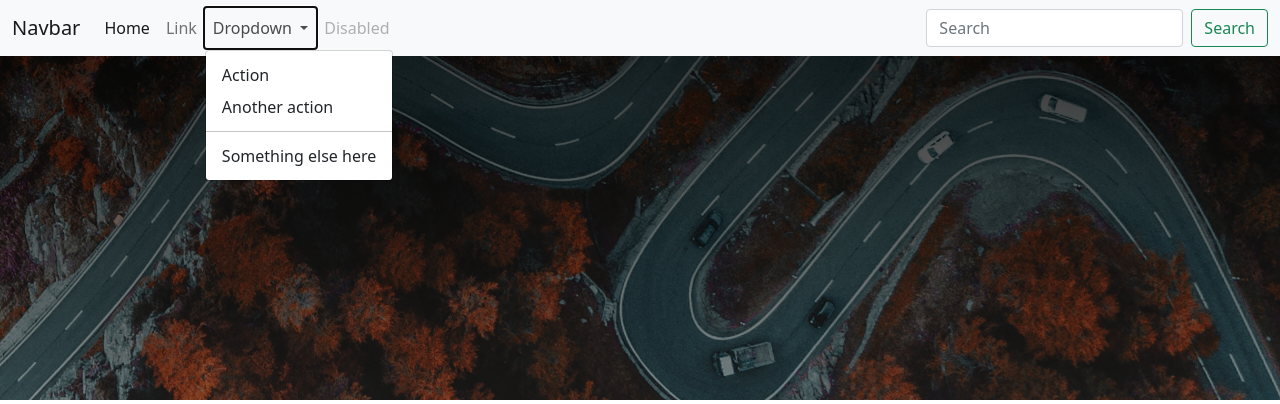
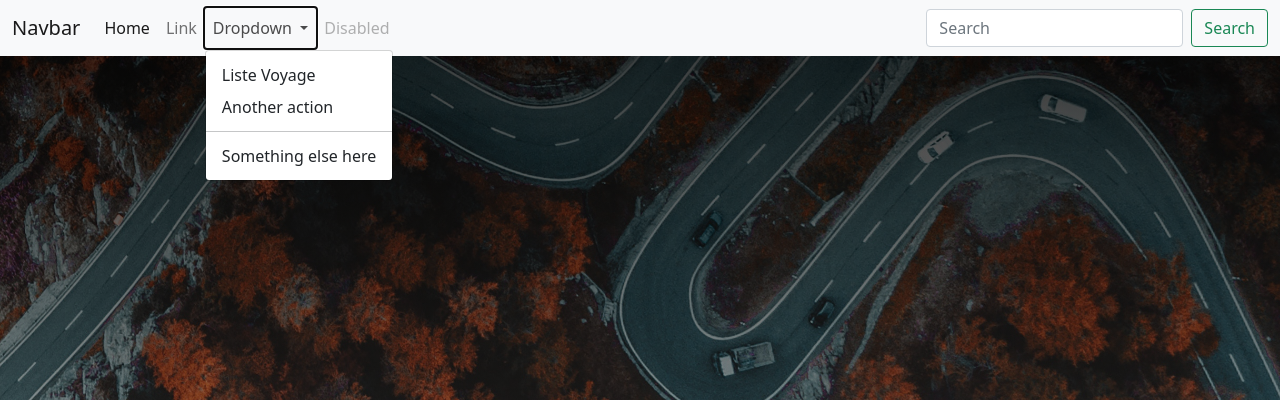
Before and after one commit to MathieuLaurent/voyages, a PHP site: page / in a window 1280 px wide, after a click on "Dropdown". Shown: the top 404 px of the page. Run offline with PHP 8.4, Linux system fonts and the light colour scheme; some libraries are stand-ins or nearby versions.

Commit message:
lien voyage

```diff
--- a/views/accueil.php
+++ b/views/accueil.php
@@ -33,7 +33,7 @@
                     Dropdown
                 </a>
                 <ul class="dropdown-menu" aria-labelledby="navbarDropdown">
-                    <li><a class="dropdown-item" href="#">Action</a></li>
+                    <li><a class="dropdown-item" href="?action=listVoyage">Liste Voyage</a></li>
                     <li><a class="dropdown-item" href="#">Another action</a></li>
                     <li><hr class="dropdown-divider"></li>
                     <li><a class="dropdown-item" href="#">Something else here</a></li>
```
